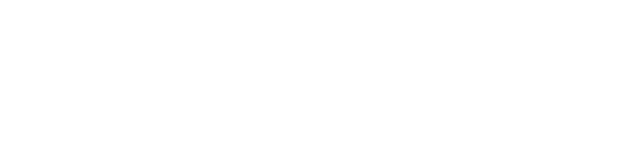
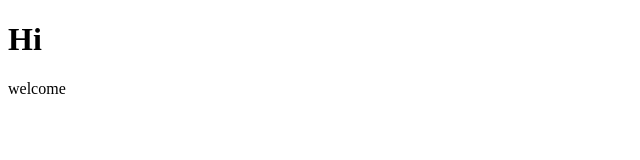
Before and after one commit to FatimaAbdimalik/git-studies, a plain HTML site: page index.html in a window 1280 px wide. Shown: the whole page, without its empty margins (0-640 px from the left). Drawn offline with Linux system fonts and the light colour scheme.

Commit message:
additional change

```diff
--- /dev/null
+++ b/index.css
@@ -0,0 +1,3 @@
+h1 {
+  color: red;
+}
--- a/index.html
+++ b/index.html
@@ -5,5 +5,8 @@
     <meta name="viewport" content="width=, initial-scale=1.0" />
     <title>Fatima</title>
   </head>
-  <body></body>
+  <body>
+    <h1>Hi</h1>
+    <p>welcome</p>
+  </body>
 </html>
```
